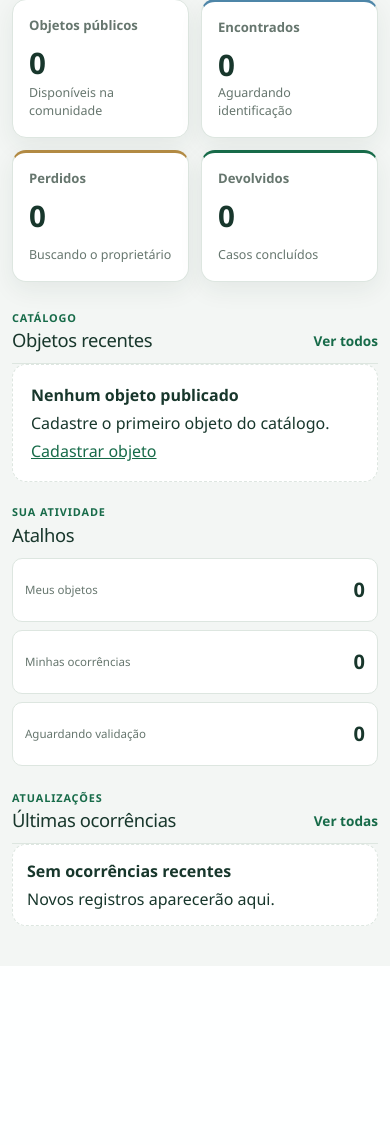
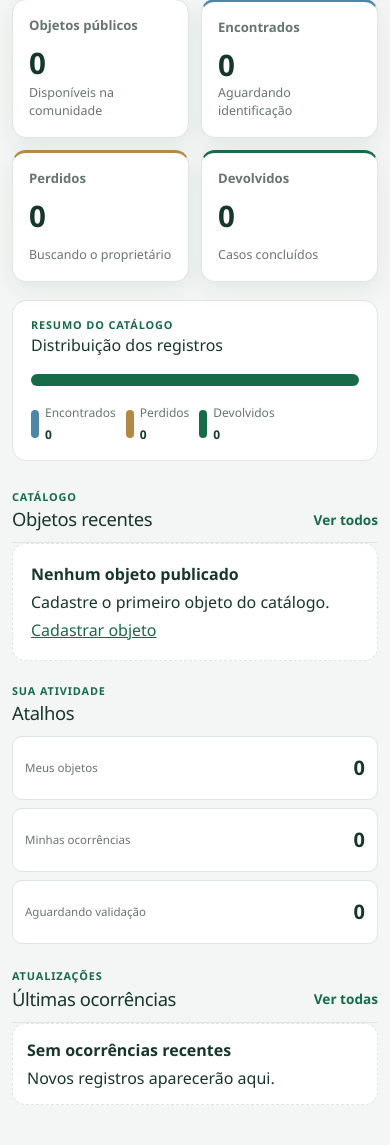
Before and after one commit to Clofender/achados-ufla, a Django app: page / in a window 390 px wide. Shown: the part 321-1466 px from the top of the page. Before the commit the page ends 1247 px from the top, so only its background shows below. Run offline with Django 5.2, Linux system fonts and the light colour scheme; the visitor is signed in with stand-in values (Sample User, id 1); data that the repository does not hold is empty.

Commit message:
fix: integra resumo visual responsivo

```diff
--- a/backend/core/static/core/css/site.css
+++ b/backend/core/static/core/css/site.css
@@ -37,6 +37,7 @@ body {
   color: var(--ink);
   font-family: "Segoe UI", system-ui, -apple-system, sans-serif;
   -webkit-font-smoothing: antialiased;
+  overflow-x: hidden;
 }
 body, .app-navbar, .card, .metric-card, .recent-item, .occurrence-list a, .auth-card {
   transition: background-color 180ms ease, border-color 180ms ease, color 180ms ease;
@@ -167,6 +168,29 @@ a:hover { color: var(--brand-dark); }
 .metric-card--found { border-top: 3px solid #4e86a8; }
 .metric-card--lost { border-top: 3px solid #b28a43; }
 .metric-card--returned { border-top: 3px solid var(--brand); }
+.overview-chart {
+  display: grid;
+  grid-template-columns: minmax(180px, 0.7fr) minmax(180px, 1.4fr) auto;
+  align-items: center;
+  gap: 18px;
+  margin: -10px 0 28px;
+  padding: 16px 18px;
+  border: 1px solid var(--line);
+  border-radius: var(--radius);
+  background: var(--surface);
+}
+.overview-chart h2 { margin: 0; font-size: 1rem; }
+.chart-track { height: 12px; display: flex; overflow: hidden; border-radius: 999px; background: var(--line); }
+.chart-track span { height: 100%; }
+.chart-found { width: var(--found-share); background: #4e86a8; }
+.chart-lost { width: calc(var(--lost-end) - var(--found-share)); background: #b28a43; }
+.chart-returned { flex: 1; background: var(--brand); }
+.overview-chart.is-empty .chart-track { background: var(--line); }
+.overview-chart.is-empty .chart-track span { width: 0; }
+.chart-legend { display: flex; align-items: center; gap: 10px; color: var(--muted); font-size: 0.75rem; }
+.chart-legend span { display: grid; grid-template-columns: 8px auto; gap: 4px 6px; align-items: center; }
+.chart-legend i { grid-row: 1 / 3; width: 8px; height: 28px; border-radius: 999px; }
+.chart-legend strong { color: var(--ink); }.legend-found { background: #4e86a8; }.legend-lost { background: #b28a43; }.legend-returned { background: var(--brand); }
 
 .dashboard-grid { display: grid; grid-template-columns: minmax(0, 1.55fr) minmax(280px, 0.75fr); gap: 22px; align-items: start; }
 .dashboard-column { min-width: 0; }
@@ -285,10 +309,19 @@ a:hover { color: var(--brand-dark); }
 
 @media (max-width: 991.98px) {
   .metric-grid { grid-template-columns: repeat(2, minmax(0, 1fr)); }
+  .overview-chart { grid-template-columns: minmax(140px, 0.6fr) 1fr; }
+  .chart-legend { grid-column: 1 / -1; }
   .dashboard-grid { grid-template-columns: 1fr; }
   .dashboard-column--side { padding-left: 0; border-left: 0; }
   .app-nav { padding: 10px 0; }.app-account { align-items: flex-start; padding: 8px 0 12px; }
   .object-grid { grid-template-columns: repeat(2, minmax(0, 1fr)); }
+}
+@media (max-width: 700px) {
+  .dashboard-header, .page-heading { align-items: stretch; flex-direction: column; }
+  .dashboard-actions { width: 100%; }
+  .dashboard-actions .btn { flex: 1; }
+  .overview-chart { grid-template-columns: 1fr; }
+  .chart-legend { grid-column: auto; flex-wrap: wrap; }
 }
 @media (max-width: 575.98px) {
   .app-main { padding: 22px 0 40px; }
--- a/backend/templates/core/dashboard.html
+++ b/backend/templates/core/dashboard.html
@@ -38,6 +38,23 @@
     <strong class="metric-value">{{ returned_items }}</strong>
     <span class="metric-caption">Casos concluídos</span>
   </article>
+</section>
+
+<section class="overview-chart{% if not has_chart_data %} is-empty{% endif %}" style="--found-share: {{ found_percent }}%; --lost-end: {{ lost_end_percent }}%;" aria-label="Distribuição dos objetos">
+  <div>
+    <p class="section-kicker">Resumo do catálogo</p>
+    <h2>Distribuição dos registros</h2>
+  </div>
+  <div class="chart-track" aria-hidden="true">
+    <span class="chart-found"></span>
+    <span class="chart-lost"></span>
+    <span class="chart-returned"></span>
+  </div>
+  <div class="chart-legend" aria-label="Legenda">
+    <span><i class="legend-found"></i>Encontrados <strong>{{ found_items }}</strong></span>
+    <span><i class="legend-lost"></i>Perdidos <strong>{{ lost_items }}</strong></span>
+    <span><i class="legend-returned"></i>Devolvidos <strong>{{ returned_items }}</strong></span>
+  </div>
 </section>
 
 <section class="dashboard-grid">
```
